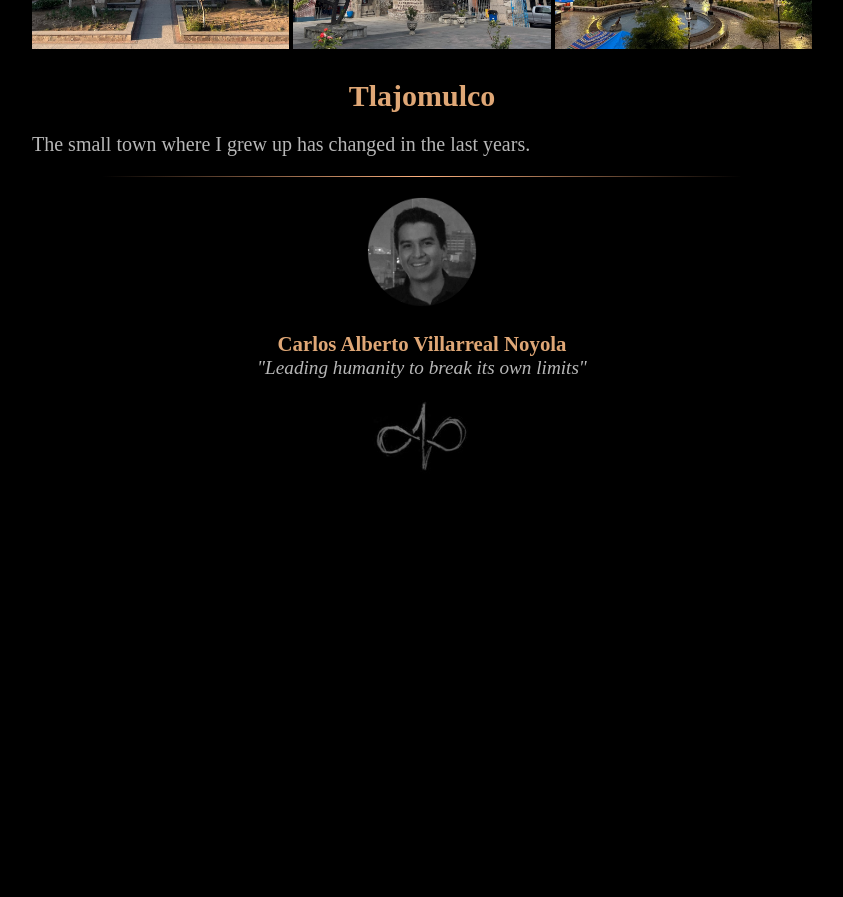
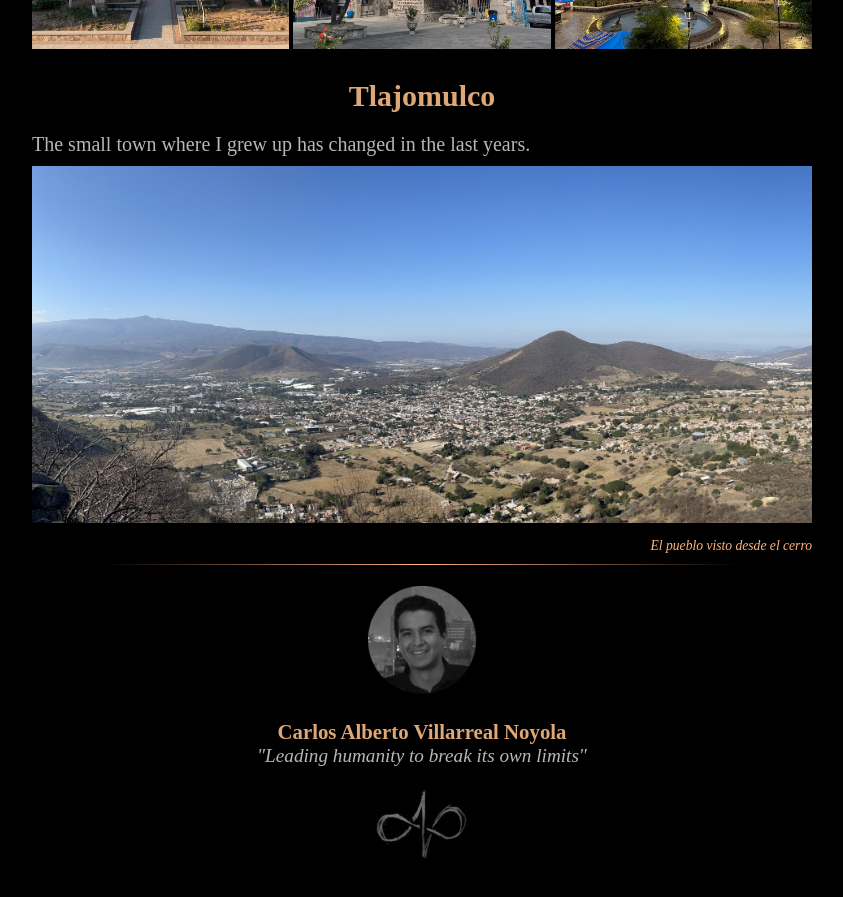
Before and after one commit to ElCaballerodelaTierra/Abstractions, a Jekyll site: the page built from _pages/tlajomulco.md, in a window 1280 px wide and 900 px high, scrolled down 1894 px. Shown: the top 897 px of the window, without its empty margins (218-1061 px from the left). Built offline with Jekyll 4.4.1, drawn with Linux system fonts in a browser that asks for light colours; some web fonts are replaced; before the commit the page ends 2406 px from its top, so only the background shows below that.

Commit message:
Se añade una imagen a la publicación de Tlajomulco.

```diff
--- a/_pages/tlajomulco.md
+++ b/_pages/tlajomulco.md
@@ -91,6 +91,12 @@ content-en: |
 
 <p class="content-en">The small town where I grew up has changed in the last years.</p>
 
+<figure>
+  <img src="/assets/tlajomulco/Vista desde el cerro.JPEG" alt="Vista desde el cerro">
+  <figcaption>El pueblo visto desde el cerro</figcaption>
+</figure>
+
+
 <!-- <h2>Un día típico</h2>
 
 <p class="content-es">Comer en el mercado</p>
```
Also changed, not shown: assets/tlajomulco/Vista desde el cerro.JPEG (added).
